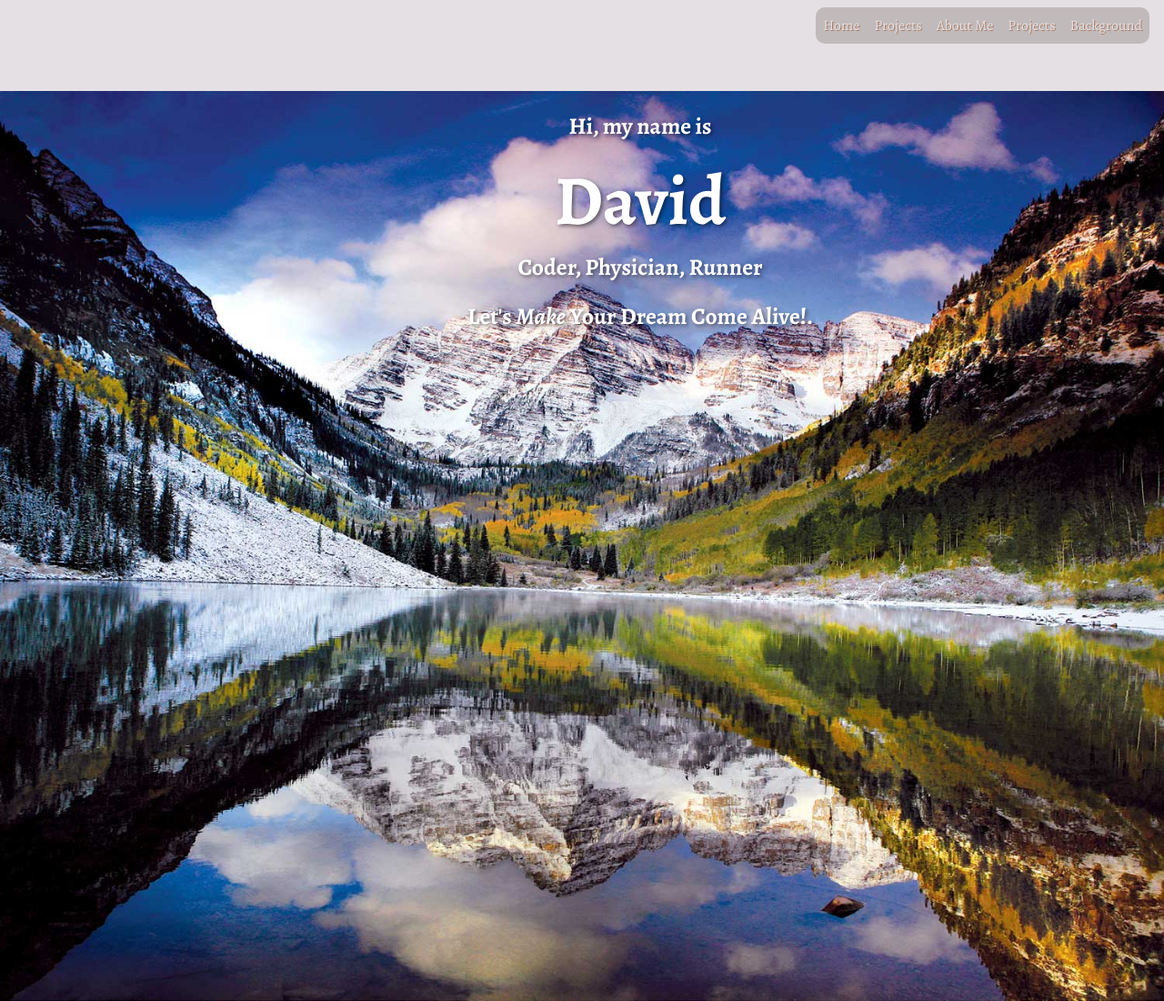
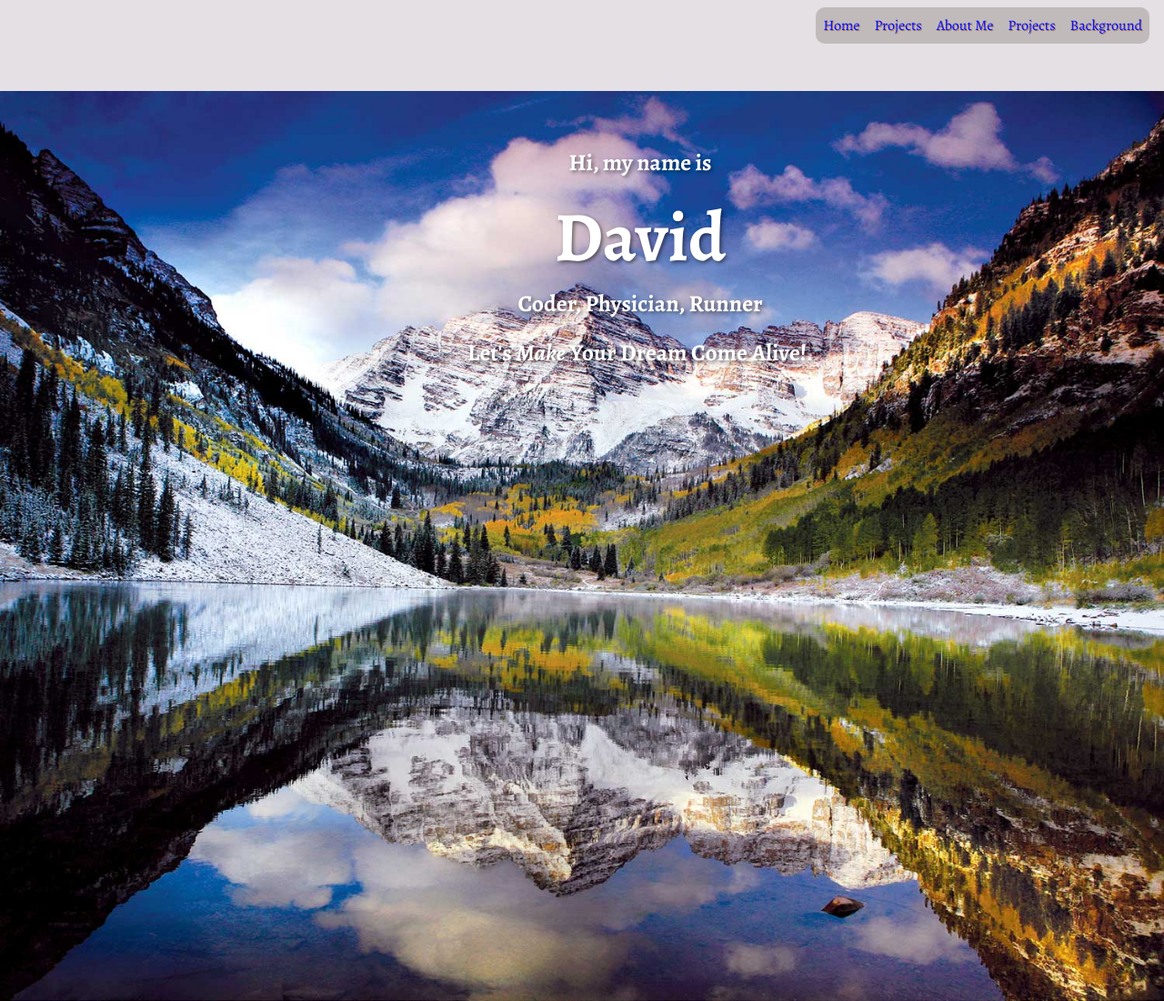
Before and after one commit to dkpatzer/Professional-Developer-Portfolio, a plain HTML site: page index.html in a window 1280 px wide. Shown: the top 1100 px of the page at 91% size. Drawn offline with nearby package versions, Linux system fonts and the light colour scheme; some icons are missing.

Commit message:
more styling changes

```diff
--- a/css/style.css
+++ b/css/style.css
@@ -35,7 +35,7 @@ ul, ol {
 }
 
 .navbar-light .navbar-nav .nav-link{
-  color: #E4E0E4;
+  color: #060efd;
   text-shadow: 1px 1px #A9795F;
 }
 
@@ -78,7 +78,7 @@ ul, ol {
 
 .centered {
   position: absolute;
-  top: 15%;
+  top: 20%;
   left: 5%;
   text-align: center;
   width: 100%;
--- a/index.html
+++ b/index.html
@@ -49,11 +49,11 @@
     </div>
   </div>
 
-  <div id="projects" class="container-fluid projects">
+   <div id="projects" class="container-fluid projects">
 
     <h2 class="d-flex justify-content-left">My Work</h2>
 
-    <!-- Portfolio Site Project -->
+   <!-- <Portfolio Site Project
     <div class="proj">
       <div class="row">
         <div class="col-md-6">
@@ -72,9 +72,9 @@
           <p>Thank you for starting this Journey!</p>
         </div>
       </div>
-    </div>
+    </div>-->
 
-    <!-- Five-Day Weather App Project -->
+    Five-Day Weather App Project
     <div class="proj">
       <div class="row">
         <div class="col-md-6">
@@ -144,7 +144,7 @@
         </div>
       </div>
     </div>
-  </div>
+  </div> -->
 
   div class="proj">
   <div class="row">
```
